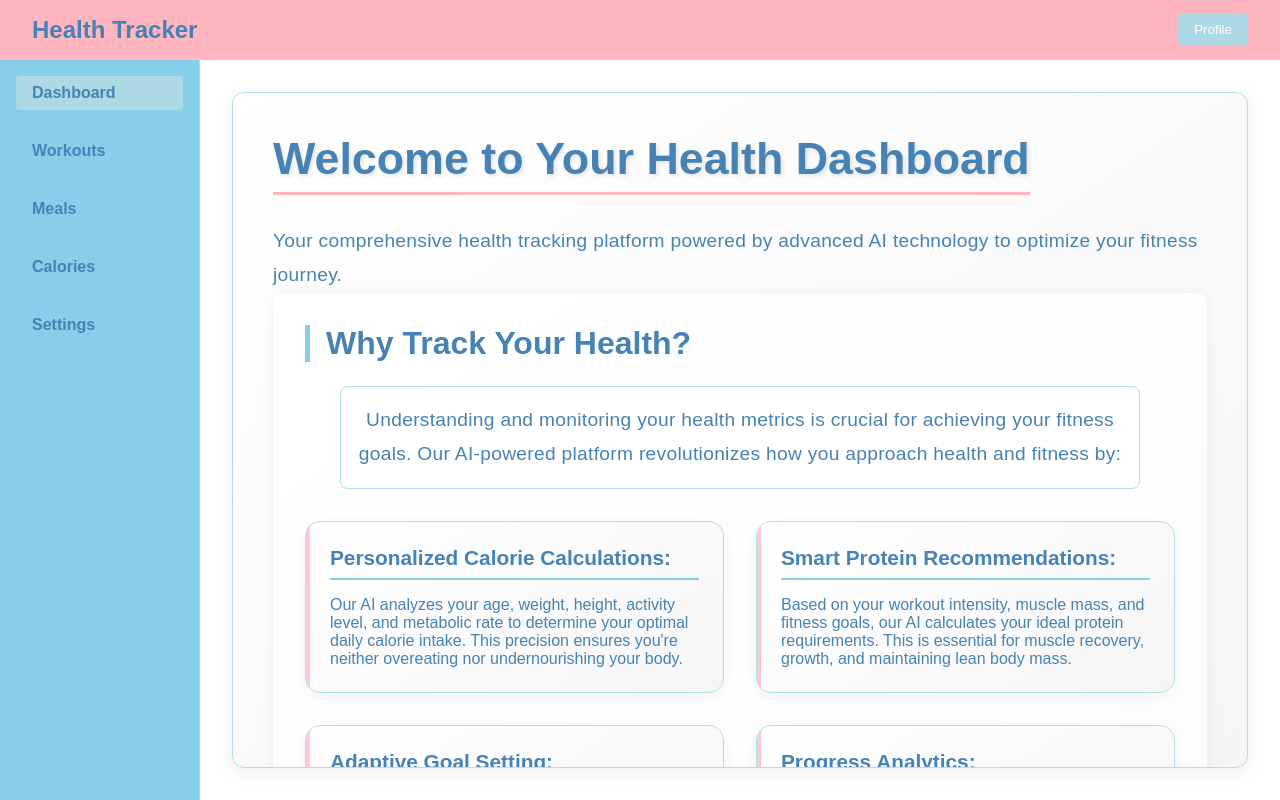
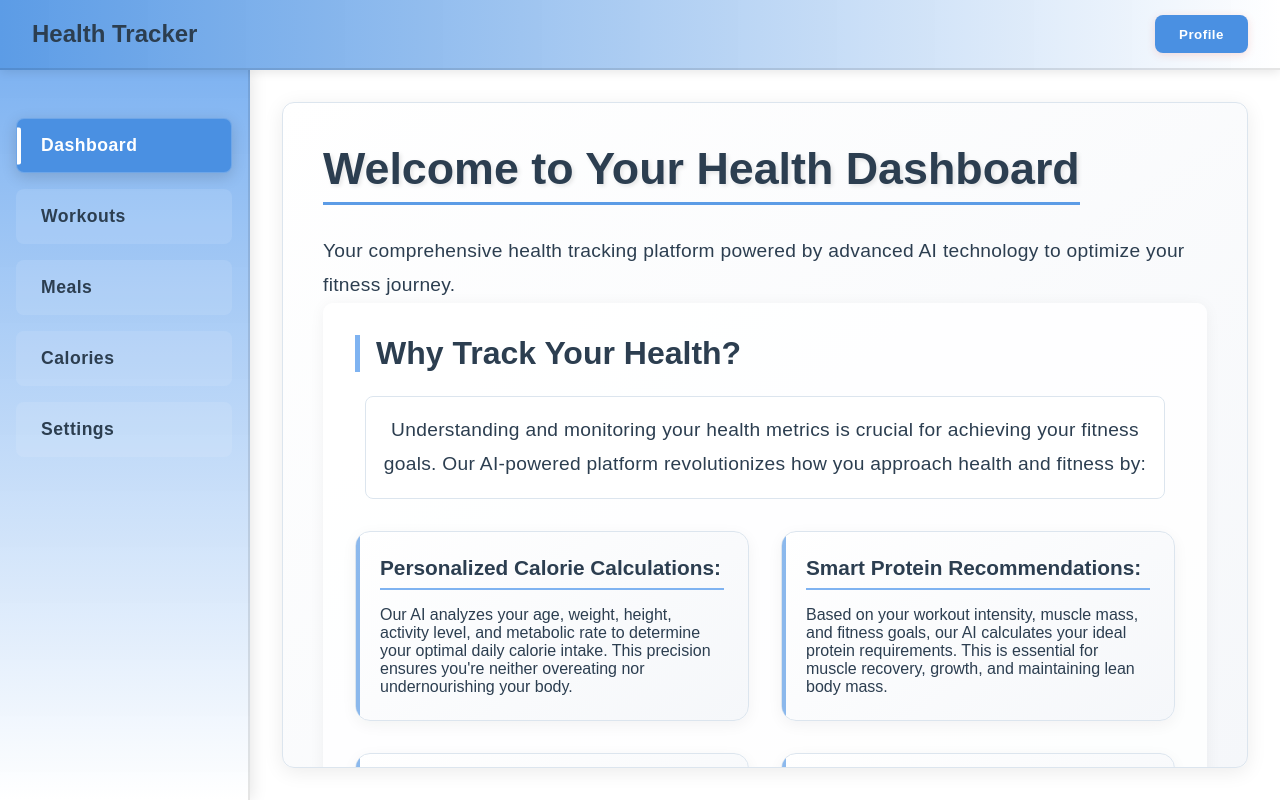
Before and after one commit to EthanCoomber/health_tracker, a React (Create React App) app: page /dashboard in a window 1280 px wide. Built offline with nearby package versions, Linux system fonts and the light colour scheme.

Commit message:
app looks better

```diff
--- a/src/components/layout/Navbar.css
+++ b/src/components/layout/Navbar.css
@@ -4,50 +4,86 @@
   display: flex;
   align-items: center;
   justify-content: space-between;
-  background-color: var(--color-primary-accent); /* Mint Green */
+  background: linear-gradient(to right, var(--color-primary-accent), rgba(255, 255, 255, 0.95));
   padding: 1rem 2rem;
   color: var(--color-text);
-  border-bottom: 1px solid var(--color-borders);
-  height: 60px; /* Fixed height for Navbar */
-  flex-shrink: 0; /* Prevent Navbar from shrinking */
+  border-bottom: 2px solid rgba(0, 0, 0, 0.1);
+  height: 70px;
+  flex-shrink: 0;
+  box-shadow: 0 2px 10px rgba(0, 0, 0, 0.1);
+  position: relative;
+  z-index: 100;
 }
 
 .navbar-actions {
   display: flex;
   align-items: center;
+  gap: 1rem;
 }
 
 .profile-button {
-  background-color: var(--color-cta-buttons); /* Coral */
+  background: var(--color-cta-buttons);
   color: white;
   border: none;
-  padding: 0.5rem 1rem;
-  border-radius: 4px;
+  padding: 0.7rem 1.5rem;
+  border-radius: 8px;
   cursor: pointer;
-  transition: background-color 0.3s ease;
+  font-weight: 600;
+  letter-spacing: 0.5px;
+  transition: all 0.3s cubic-bezier(0.4, 0, 0.2, 1);
+  box-shadow: 0 2px 8px rgba(230, 91, 80, 0.2);
+  display: flex;
+  align-items: center;
+  gap: 0.5rem;
 }
 
 .profile-button:hover {
-  background-color: #e65b50; /* Darker Coral on hover */
+  background-color: #e65b50;
+  transform: translateY(-2px);
+  box-shadow: 0 4px 12px rgba(230, 91, 80, 0.3);
+}
+
+.profile-button:active {
+  transform: translateY(0);
+  box-shadow: 0 2px 4px rgba(230, 91, 80, 0.2);
 }
 
 .sidebar-toggle {
-  display: none; /* Hidden by default */
-  background: none;
-  border: none;
+  display: none;
+  background: rgba(255, 255, 255, 0.1);
+  border: 1px solid rgba(255, 255, 255, 0.2);
   font-size: 1.5rem;
   cursor: pointer;
-  margin-right: 1rem;
+  margin-right: 1.5rem;
   color: var(--color-text);
+  padding: 0.5rem;
+  border-radius: 8px;
+  transition: all 0.3s ease;
+}
+
+.sidebar-toggle:hover {
+  background: rgba(255, 255, 255, 0.2);
+  transform: scale(1.05);
+}
+
+.navbar-left {
+  display: flex;
+  align-items: center;
+  gap: 1rem;
 }
 
 @media (max-width: 768px) {
   .sidebar-toggle {
-    display: block; /* Show toggle on smaller screens */
+    display: flex;
+    align-items: center;
+    justify-content: center;
   }
 
-  .navbar-left {
-    display: flex;
-    align-items: center;
+  .navbar {
+    padding: 1rem;
+  }
+
+  .profile-button {
+    padding: 0.5rem 1rem;
   }
 }
--- a/src/components/layout/Sidebar.css
+++ b/src/components/layout/Sidebar.css
@@ -1,56 +1,90 @@
 /* src/components/layout/Sidebar.css */
 
 .sidebar {
-  width: 200px; /* Fixed width for Sidebar */
-  background-color: var(--color-secondary-accent); /* Sky Blue */
-  padding: 1rem;
+  width: 250px;
+  background: linear-gradient(180deg, var(--color-secondary-accent), rgba(255, 255, 255, 0.95));
+  padding: 2rem 1rem;
   height: 100%;
-  position: relative; /* Ensure Sidebar is relative within main-content */
-  border-right: 1px solid var(--color-borders);
-  overflow-y: auto; /* Allow scrolling if Sidebar content overflows */
-  transition: transform 0.3s ease-in-out;
+  position: relative;
+  border-right: 2px solid rgba(0, 0, 0, 0.1);
+  overflow-y: auto;
+  transition: all 0.3s cubic-bezier(0.4, 0, 0.2, 1);
+  box-shadow: 2px 0 15px rgba(0, 0, 0, 0.1);
 }
 
 .sidebar ul {
   list-style: none;
   padding: 0;
-  margin: 0;
+  margin: 1rem 0;
 }
 
 .sidebar li {
-  margin-bottom: 1.5rem;
+  margin-bottom: 1rem;
+  transition: transform 0.2s ease;
+}
+
+.sidebar li:hover {
+  transform: translateX(5px);
 }
 
 .sidebar a {
   color: var(--color-text);
-  font-weight: bold;
+  font-weight: 600;
   text-decoration: none;
-  display: block;
-  padding: 0.5rem 1rem;
-  border-radius: 4px;
+  display: flex;
+  align-items: center;
+  padding: 1rem 1.5rem;
+  border-radius: 8px;
+  transition: all 0.3s ease;
+  background: rgba(255, 255, 255, 0.1);
+  border: 1px solid transparent;
+  font-size: 1.1rem;
+  letter-spacing: 0.5px;
 }
 
 .sidebar a:hover {
-  background-color: var(--color-primary-accent); /* Mint Green on hover */
+  background: var(--color-primary-accent);
+  color: white;
+  box-shadow: 0 4px 12px rgba(0, 0, 0, 0.1);
+  border: 1px solid rgba(255, 255, 255, 0.1);
+  transform: translateY(-2px);
 }
 
 .active-link {
-  background-color: var(--color-cta-buttons); /* Coral */
-  color: white;
+  background: var(--color-cta-buttons) !important;
+  color: white !important;
+  box-shadow: 0 4px 15px rgba(0, 0, 0, 0.15);
+  border: 1px solid rgba(255, 255, 255, 0.2) !important;
+  position: relative;
+}
+
+.active-link::before {
+  content: '';
+  position: absolute;
+  left: 0;
+  top: 50%;
+  transform: translateY(-50%);
+  width: 4px;
+  height: 70%;
+  background: white;
+  border-radius: 0 2px 2px 0;
 }
 
 /* Responsive Styles */
 @media (max-width: 768px) {
   .sidebar {
     position: fixed;
-    top: 60px; /* Height of Navbar */
+    top: 60px;
     left: 0;
     height: calc(100% - 60px);
     transform: translateX(-100%);
     z-index: 1000;
+    backdrop-filter: blur(10px);
+    width: 280px;
   }
 
   .sidebar.open {
     transform: translateX(0);
+    box-shadow: 5px 0 25px rgba(0, 0, 0, 0.2);
   }
 }
--- a/src/styles/variables.css
+++ b/src/styles/variables.css
@@ -2,21 +2,36 @@
 
 :root {
     /* Background */
-    --color-background: #F5F5F5; /* Light Gray */
+    --color-background: #F5F7FA; /* Light Gray Blue */
+
+    /* Primary Colors */
+    --color-primary: #4A90E2; /* Bright Blue */
+    --color-primary-light: #6AA9F4; /* Light Blue */
+    --color-primary-dark: #2B73C9; /* Dark Blue */
 
     /* Accents */
-    --color-primary-accent: #FFB6C1; /* Light Pink */
-    --color-secondary-accent: #87CEEB; /* Sky Blue */
+    --color-primary-accent: #5C9CE6; /* Medium Blue */
+    --color-secondary-accent: #7FB3F1; /* Sky Blue */
 
     /* CTA Buttons */
-    --color-cta-buttons: #ADD8E6; /* Light Blue */
+    --color-cta-buttons: #4A90E2; /* Bright Blue */
+    --color-cta-hover: #357ABD; /* Darker Blue */
 
     /* Highlights */
-    --color-highlights: #FFC0CB; /* Pink */
+    --color-highlights: #E3F0FF; /* Very Light Blue */
+    --color-highlights-hover: #C9E2FF; /* Slightly Darker Light Blue */
 
     /* Text */
-    --color-text: #4682B4; /* Steel Blue */
+    --color-text: #2C3E50; /* Dark Blue Gray */
+    --color-text-light: #7F8C8D; /* Light Gray */
+    --color-text-dark: #1A2633; /* Very Dark Blue Gray */
 
     /* Borders/Lines */
-    --color-borders: #B0E0E6; /* Powder Blue */
+    --color-borders: #DCE5EE; /* Light Gray Blue */
+    --color-borders-dark: #BDC9D7; /* Darker Gray Blue */
+
+    /* Status Colors */
+    --color-success: #2ECC71; /* Green */
+    --color-warning: #F1C40F; /* Yellow */
+    --color-error: #E74C3C; /* Red */
   }
```
